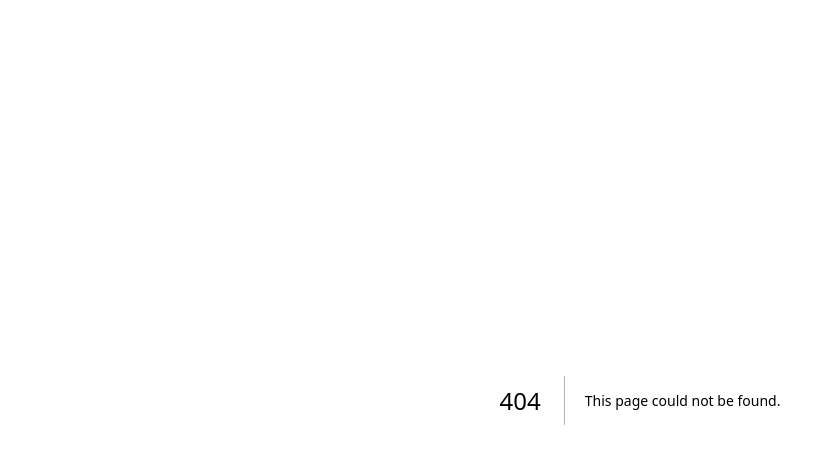
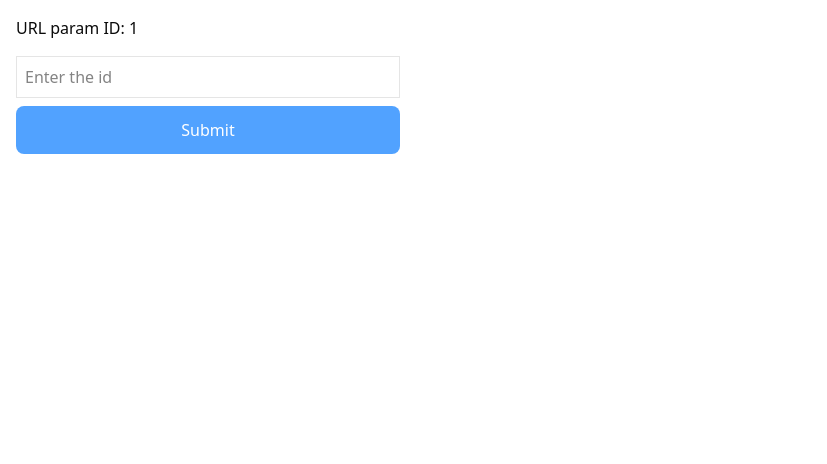
Before and after one commit to krishpinninti789/my-app, a Next.js app: page /users/1 in a window 1280 px wide. Before the commit this address had no page. Shown: the top 464 px of the page, without its empty margins (0-827 px from the left). Built offline with nearby package versions, Linux system fonts and the light colour scheme.

Commit message:
useing the params

```diff
--- /dev/null
+++ b/src/app/actions/actions.ts
@@ -0,0 +1,13 @@
+"use server";
+
+export async function submitForm(prevState: any, formData: FormData) {
+  const inputId = formData.get("id") as string;
+
+  // Return message, status, and optionally redirect ID
+  return {
+    ...prevState,
+    message: `Form submitted with input ID: ${inputId}`,
+    status: 200,
+    redirectId: inputId, // optional, if you want to redirect based on input
+  };
+}
--- /dev/null
+++ b/src/app/users/[id]/page.tsx
@@ -0,0 +1,39 @@
+"use client";
+
+import React, { useEffect } from "react";
+import { useParams, useRouter } from "next/navigation";
+import { submitForm } from "@/app/actions/actions";
+
+const initialState = { message: "", status: 0, redirectId: "" };
+
+export default function Page() {
+  const params = useParams();
+  const router = useRouter();
+
+  const [state, formAction] = React.useActionState(submitForm, initialState);
+
+  // Redirect after successful form submission
+  useEffect(() => {
+    if (state?.status === 200) {
+      // Use redirectId returned by server action
+      router.push(`/users/${state.redirectId}`);
+    }
+  }, [state, router]);
+
+  return (
+    <div className="m-4 flex gap-4 flex-col max-w-sm">
+      <h1>URL param ID: {params.id}</h1>
+
+      <form action={formAction} className="flex flex-col gap-2">
+        <input name="id" placeholder="Enter the id" className="border p-2" />
+        <button type="submit" className="bg-blue-400 text-white p-3 rounded-md">
+          Submit
+        </button>
+      </form>
+
+      {state?.message && (
+        <div className="mt-4 p-2 bg-green-100 rounded">{state.message}</div>
+      )}
+    </div>
+  );
+}
```
Also changed, not shown: src/app/uipage/page.tsx (renamed from src/app/users/page.tsx).
